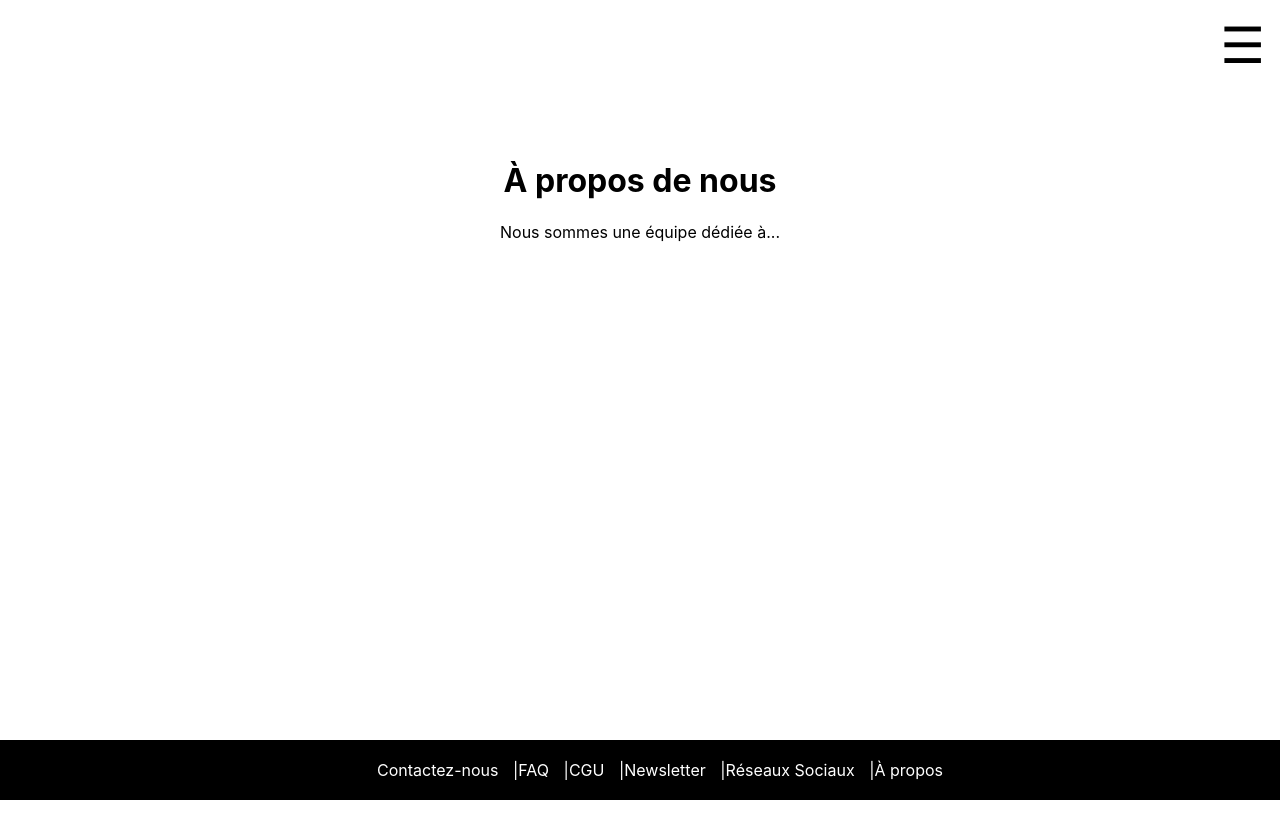
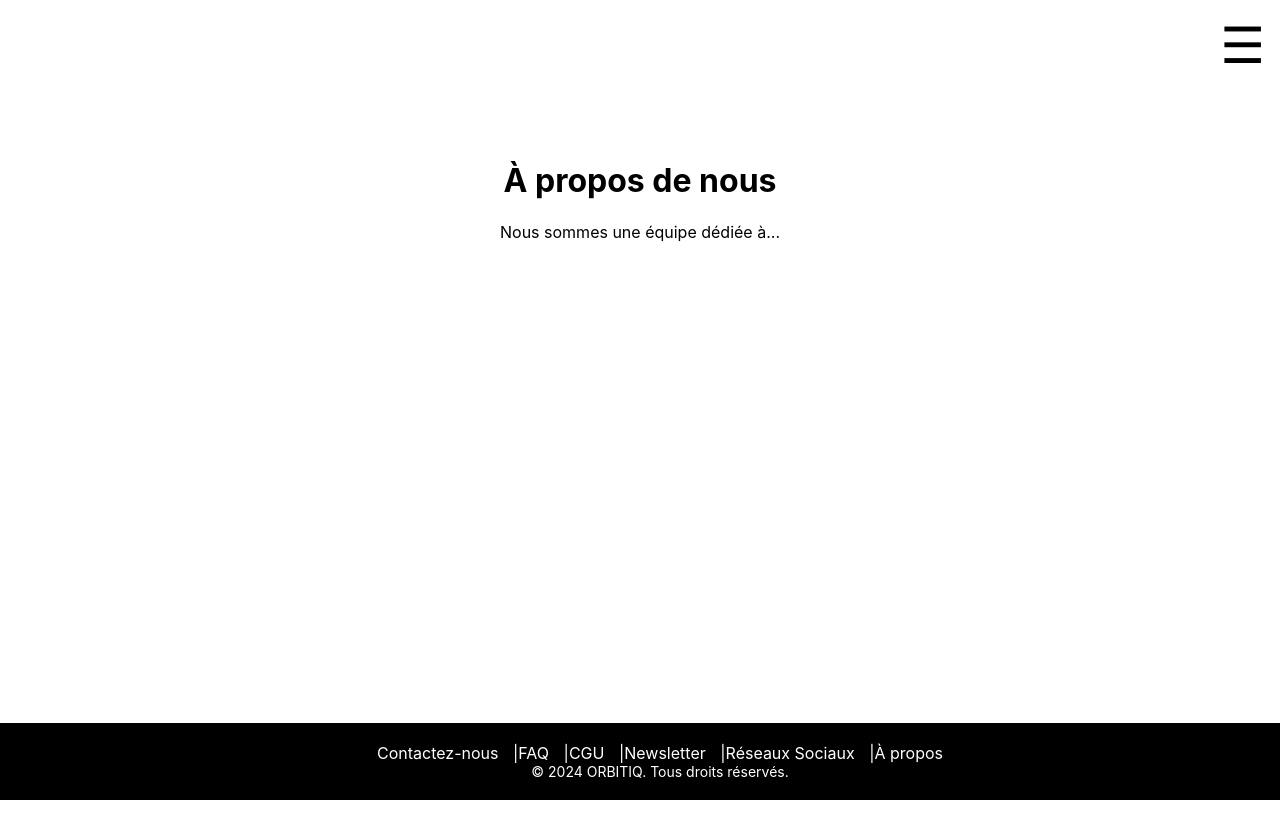
Before and after one commit to Iniestadiks/OrbitIQFrontend, a React (Create React App) app: page /about in a window 1280 px wide. Shown: the top 838 px of the page. Built offline with nearby package versions, Linux system fonts and the light colour scheme.

Commit message:
ajout footer copyright

```diff
--- a/src/components/Footer.js
+++ b/src/components/Footer.js
@@ -2,6 +2,7 @@ import React from 'react';
 import { Link } from 'react-router-dom';
 
 function Footer() {
+    const currentYear = new Date().getFullYear();
     return (
         <footer style={{
             position: 'fixed',
@@ -21,6 +22,9 @@ function Footer() {
             <Link to="/newsletter" style={{ color: 'white', textDecoration: 'none', marginRight: '10px' }}>Newsletter</Link> |
             <Link to="/socials" style={{ color: 'white', textDecoration: 'none', marginRight: '10px' }}>Réseaux Sociaux</Link> |
             <Link to="/about" style={{ color: 'white', textDecoration: 'none' }}>À propos</Link>
+            <div>
+                <p style={{ fontSize: '14px', margin: '0' }}>© {currentYear} ORBITIQ. Tous droits réservés.</p>
+            </div>
         </footer>
     );
 }
```
